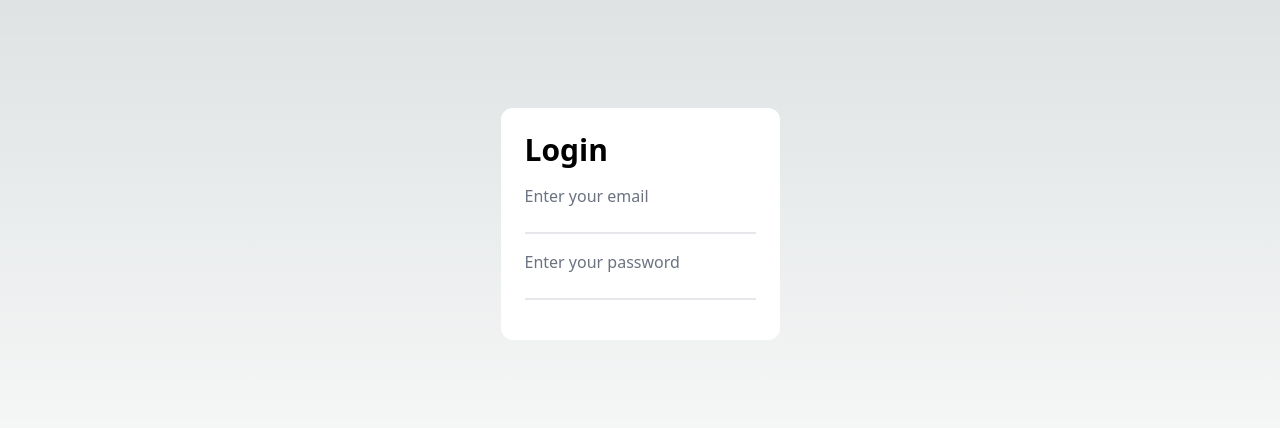
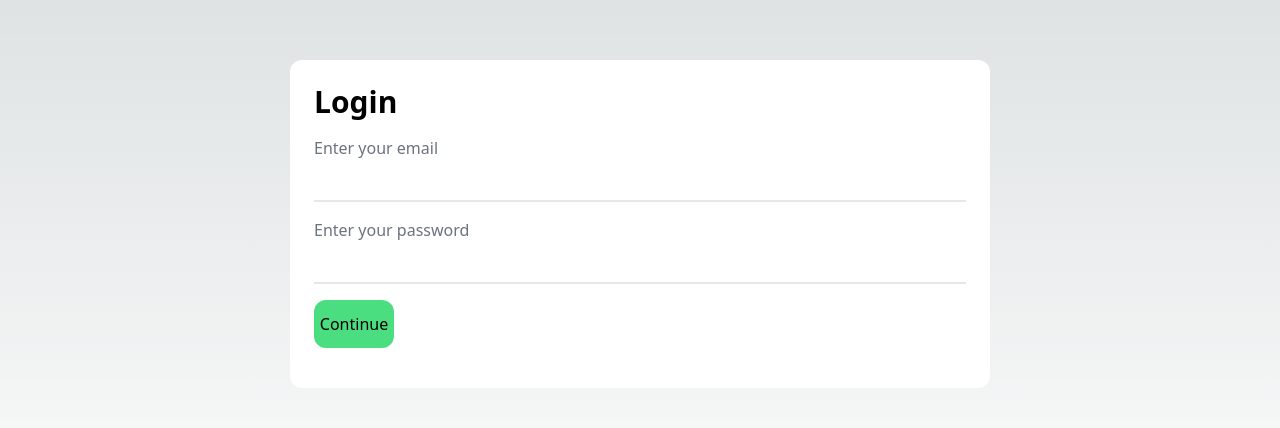
Before and after one commit to Jvxx1188/Surprisegram, a Next.js app: page /login in a window 1280 px wide. Shown: the part 176-604 px from the top of the page. Built offline with nearby package versions, Linux system fonts and the light colour scheme.

Commit message:
voltando ao pc

```diff
--- a/src/app/(public)/layout.tsx
+++ b/src/app/(public)/layout.tsx
@@ -11,7 +11,7 @@ export default function RootLayout({
   return (
     <html lang="en">
       <body className="flex justify-center items-center h-dvh">
-        <main className="max-w-96 bg-white p-6 rounded-xl text-black">
+        <main className="w-[700px] bg-white p-6 rounded-xl text-black">
         {children}
         </main>
         </body>
--- a/src/app/(public)/login/page.tsx
+++ b/src/app/(public)/login/page.tsx
@@ -5,19 +5,20 @@ export default function Login() {
     <div className="flex flex-col gap-4">
     <h1 className="text-3xl font-bold">Login</h1>
 
-    <form className="flex flex-col gap-4">
+    <form className="flex flex-col gap-4 justify-center ">
         {/*EMAIL*/}
-        <div className="flex flex-col">
-            <label className="text-gray-500" htmlFor="email">Enter your email</label>
+        <div className="flex flex-col gap-4">
+            <label className="text-gray-500 " htmlFor="email">Enter your email</label>
             <input className=" outline-none border-b-2 transition duration-300 focus:border-gray-700" type="email" id="email" name="email"/>
         </div>
 
         {/*PASSWORD*/}
-        <div className="flex flex-col">
+        <div className="flex flex-col gap-4">
             <label className="text-gray-500" htmlFor="password">Enter your password</label>
             <input className=" outline-none border-b-2 transition duration-300 focus:border-gray-700" type="password" id="password" name="password"/>
         </div>
 
+        <button type="submit" className="bg-green-400 w-20 p-3 rounded-xl flex justify-center ">Continue</button>
         </form>
         <p></p>
     </div>
```
